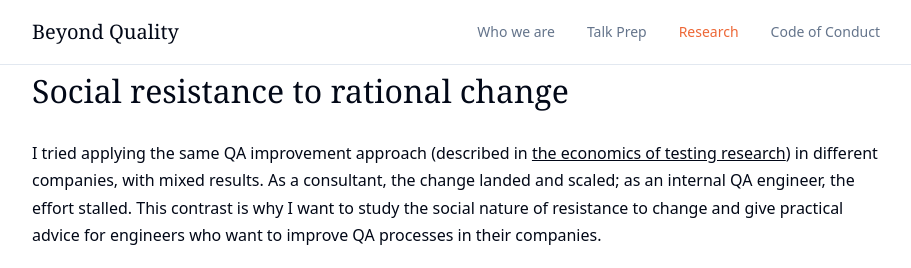
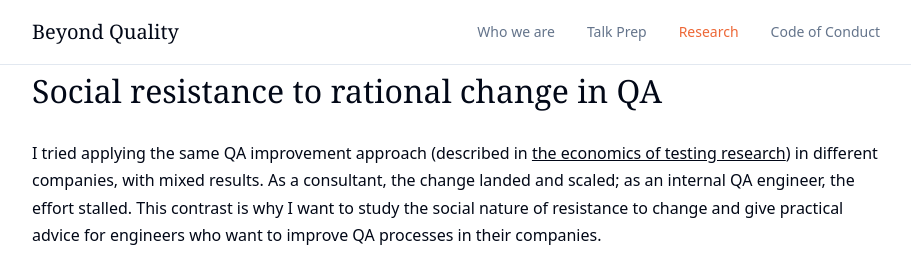
Before and after one commit to BeyondQuality/beyondquality, a Jekyll site: the page built from research/change/first.md, in a window 1280 px wide and 900 px high. Shown: the top 268 px of the window, without its empty margins (184-1095 px from the left). Built offline with Jekyll 4.4.1, drawn with Linux system fonts in a browser that asks for light colours; our own code applies the rules of GitHub Pages for plain Markdown files.

Commit message:
title change

```diff
--- a/research/change/first.md
+++ b/research/change/first.md
@@ -1,4 +1,4 @@
-# Social resistance to rational change
+# Social resistance to rational change in QA
 
 I tried applying the same QA improvement approach (described in [the economics of testing research](https://beyondquality.org/research/testing_economics/testing_economics)) in different companies, with mixed results. As a consultant, the change landed and scaled; as an internal QA engineer, the effort stalled. This contrast is why I want to study the social nature of resistance to change and give practical advice for engineers who want to improve QA processes in their companies.
 
```
